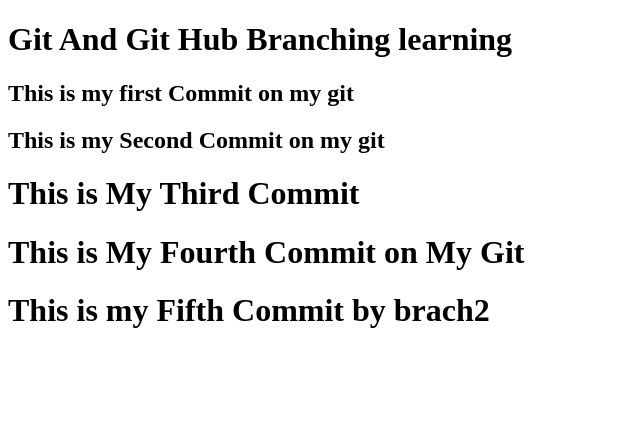
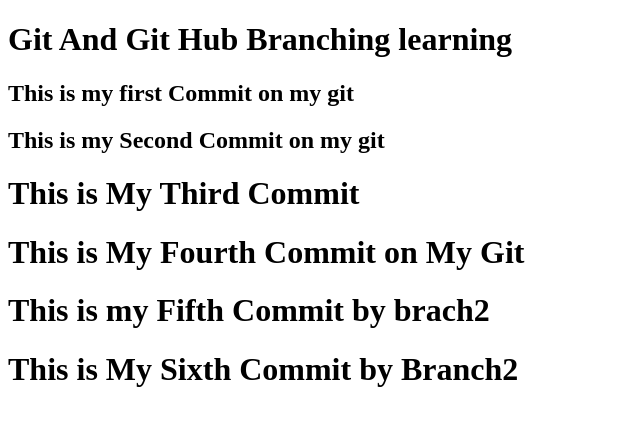
Before and after one commit to Avinashraut1998/demo-git2, a plain HTML site: page index.html in a window 1280 px wide. Shown: the whole page, without its empty margins (0-640 px from the left). Drawn offline with Linux system fonts and the light colour scheme.

Commit message:
Sixth Commit

```diff
--- a/index.html
+++ b/index.html
@@ -20,5 +20,8 @@
     <h1>
         This is my Fifth Commit by brach2
     </h1>
+    <h1>
+        This is My Sixth Commit by Branch2
+    </h1>
 </body>
 </html>
```
